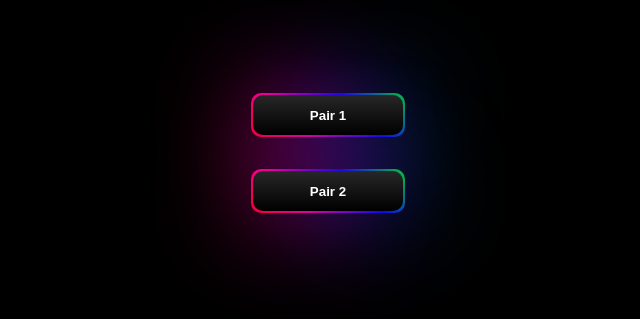
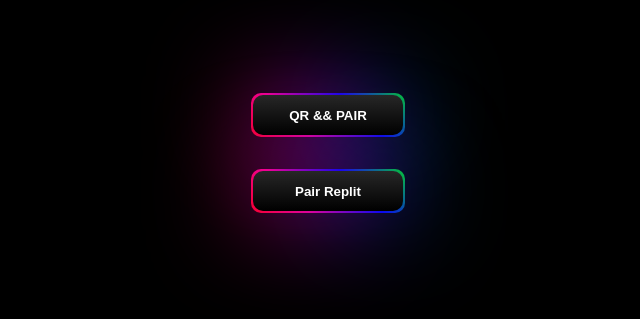
Before and after one commit to Tharusha69/qr-html, a website: page Qr.html in a window 1280 px wide. Shown: the part 251-570 px from the top of the page, without its empty margins (314-954 px from the left). Drawn offline with Linux system fonts and the light colour scheme.

Commit message:
Update Qr.html

```diff
--- a/Qr.html
+++ b/Qr.html
@@ -336,10 +336,10 @@
       </span></span></h3>
         <input hidden type="text" name="value" value="x-bot-md">
         <br><br>
-        <button onclick="location.href='https://replit.com/@xmorohhh/X-BOT-PAIR#readme.md'" class="button">Pair 1</button>
+        <button onclick="location.href='https://x-bot-md-qr.koyeb.app'" class="button">QR && PAIR</button>
         <br><br>
       </form>
-      <button onclick="location.href='https://replit.com/@xmorohhh/X-BOT-PAIR#readme.md'" class="button">Pair 2</button>
+      <button onclick="location.href='https://replit.com/@xmorohhh/X-BOT-PAIR#readme.md'" class="button">Pair Replit</button>
     </div>
   </body>
 </html>
```
